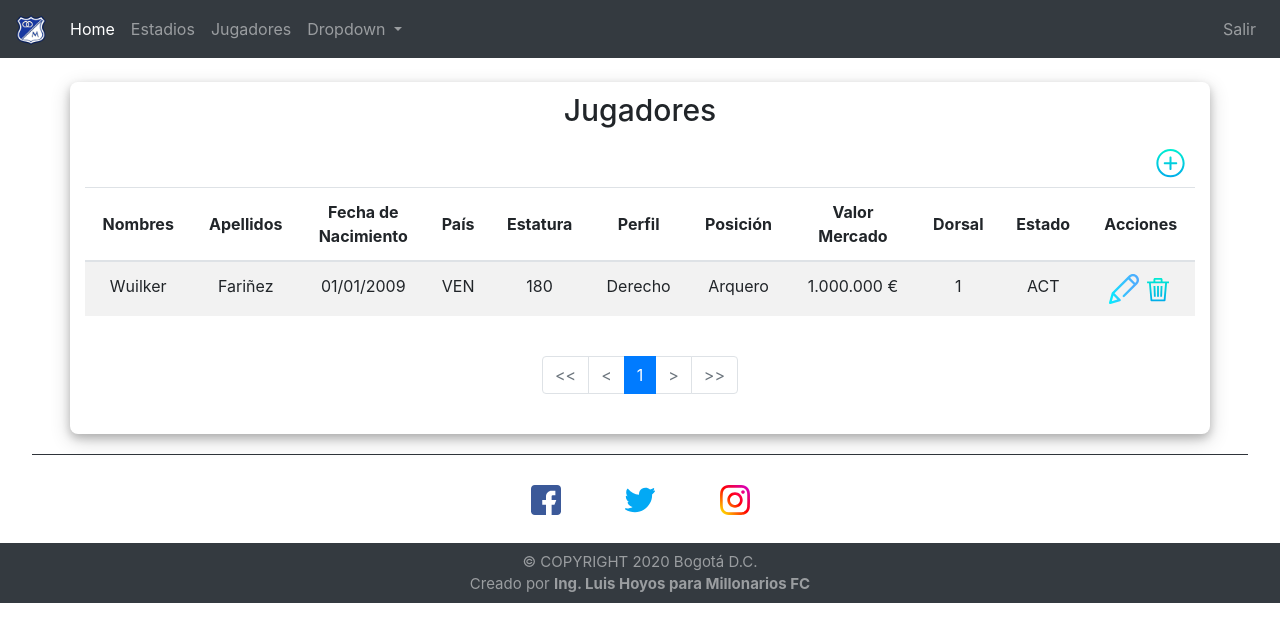
After one commit to luishoyos91/estadisticas, a PHP site: page /jugadores.php in a window 1280 px wide. The commit adds this page. Shown: the top 642 px of the page. Run offline with PHP 8.4, Linux system fonts and the light colour scheme; a user stored in the database is signed in; data comes from the database, SQL or seed files in the repository; both versions use the stored data as it was after the commit.

Commit message:
Creación de Vista para listar jugadores, lógica de actualización y eliminación de jugadores, ajustes al navbar, estilos para centrar títulos de las tablas y actualización BD

```diff
--- a/css/estilos.css
+++ b/css/estilos.css
@@ -8,6 +8,10 @@
     display: table;
     width: 100%;
     margin-right: 0px;
+}
+
+.table thead th{
+    vertical-align: middle;
 }
 
 #boton_guardar{
--- a/home.php
+++ b/home.php
@@ -9,7 +9,7 @@
 <body>
   <?php include "nav.php" ?>
   <section>
-
+    <h2>Bienvenido al Sistema</h2>
   </section>
   <?php include "footer.php" ?>
   <script type="text/javascript" src="js/script.js"></script>
--- /dev/null
+++ b/jugadores.php
@@ -0,0 +1,168 @@
+<!DOCTYPE html>
+<html lang="es">
+
+<head>
+    <meta charset="UTF-8">
+    <meta name="viewport" content="width=device-width, initial-scale=1.0">
+    <title>Jugadores - Estadísticas Millonarios</title>
+    <?php include "scripts.php" ?>
+</head>
+<body>
+<?php
+    include_once("php/conexion.php");
+    include("php/registro.php");
+    include("php/eliminar.php");
+?>
+<?php include "nav.php" ?>
+    <section>
+        <br>
+        <div class="container">
+            <article>
+                <div class="col-md-4">
+                <?php
+                    if(isset($mensaje)){
+                        echo $mensaje;
+                    }
+                ?>
+                </div>
+                <h1>Jugadores</h1>
+                <a href="crear_estadio.php"> <img src="iconos/add.svg" class="icono_registrar" alt="registrar"
+                        title="Registrar Estadio"></a>
+                <br>
+                <br>
+                <table class="table table-hover table-striped table-responsive" id="tablas">
+                    <thead>
+                        <tr>
+                            <!--  <th scope="col">#</th> -->
+                            <th scope="col">Nombres</th>
+                            <th scope="col">Apellidos</th>
+                            <th scope="col">Fecha de <br>Nacimiento</th>
+                            <th scope="col">País</th>
+                            <th scope="col">Estatura</th>
+                            <th scope="col">Perfil</th>
+                            <th scope="col">Posición</th>
+                            <th scope="col">Valor<br>Mercado</th>
+                            <th scope="col">Dorsal</th>
+                            <th scope="col">Estado</th>
+                            <th scope="col">Acciones</th>
+                        </tr>
+                    </thead>
+                    <tbody>
+
+                        <?php
+                            /* Paginador */
+                            $sql_registre = mysqli_query($con,"SELECT COUNT(*) AS total_registros FROM jugadores");
+                            $result_registre = mysqli_fetch_array($sql_registre);
+                            $total_registro = $result_registre['total_registros'];
+
+                            /* Variable para mostrar la cantidad de registros por página */
+                            $por_pagina = 5;
+
+                            if(empty($_GET['pagina']))
+                            {
+                                $pagina = 1;
+                            }else{
+                                $pagina = $_GET['pagina'];
+                            }
+
+                            $desde = ($pagina -1) * $por_pagina;
+                            $total_paginas = ceil($total_registro / $por_pagina);
+
+
+                            $consulta = "SELECT j.id_jugador,j.nombres, j.apellidos, j.fecha_nacimiento,
+                                        j.nacionalidad, j.estatura, j.perfil, j.posicion, j.valor_mercado,j.dorsal,j.estado
+                                        FROM jugadores j
+                                        ORDER BY j.posicion
+                                        LIMIT $desde,$por_pagina";
+                            $ejecutar = mysqli_query($con, $consulta);
+
+                            $i=0;
+
+                            while($fila = mysqli_fetch_array($ejecutar)){
+                                $id = $fila['id_jugador'];
+                                $nombres = $fila['nombres'];
+                                $apellidos = $fila['apellidos'];
+                                $fecha_nacimiento = $fila['fecha_nacimiento'];
+                                $nacionalidad = $fila['nacionalidad'];
+                                $estatura = $fila['estatura'];
+                                $perfil = $fila['perfil'];
+                                $posicion = $fila['posicion'];
+                                $valor_mercado = $fila['valor_mercado'];
+                                $dorsal = $fila['dorsal'];
+                                $estado = $fila['estado'];
+
+                                $i++;
+
+                        ?>
+
+                        <tr>
+                            <!--  <th scope="row"><?php echo $id; ?></th> -->
+                            <td><?php echo $nombres; ?></td>
+                            <td><?php echo $apellidos; ?></td>
+                            <td><?php echo $fecha_nacimiento; ?></td>
+                            <td><?php echo $nacionalidad; ?></td>
+                            <td><?php echo $estatura; ?></td>
+                            <td><?php echo $perfil; ?></td>
+                            <td><?php echo $posicion; ?></td>
+                            <td><?php echo number_format($valor_mercado, 0, ',', '.')." €"; ?></td>
+                            <td><?php echo $dorsal; ?></td>
+                            <td><?php echo $estado; ?></td>
+                            <td><a href="actualizar_jugador.php?editar_jugador=<?php echo $id; ?>"> <img
+                                        src="iconos/162-edit.svg" class="icono_eliminar" alt="icono_eliminar"
+                                        title="Editar"></a>
+                                <a href="jugadores.php?eliminar_jugador=<?php echo $id; ?>"> <img
+                                        src="iconos/delete.svg" class="icono_eliminar" alt="icono_eliminar"
+                                        title="Eliminar"></a>
+                            </td>
+                        </tr>
+
+                        <?php } ?>
+
+                    </tbody>
+                </table>
+                <br>
+                <nav aria-label="Page navigation">
+                <ul class="pagination justify-content-center">
+                    <?php
+                        if($pagina != 1)
+                        {
+                    ?>
+                    <li class="page-item"><a class="page-link" href="?pagina=<?php echo 1;?>"><<</a></li>
+                    <li class="page-item"><a class="page-link" href="?pagina=<?php echo $pagina -1;?>"><</a></li>
+                    <?php
+                        }else{
+                         echo '<li class="page-item disabled"><a class="page-link" href="?pagina=<?php echo 1;?>"><<</a></li>';
+                         echo '<li class="page-item disabled"><a class="page-link" href="?pagina=<?php echo $pagina -1;?>"><</a></li>';
+                        }
+                        for ($i=1; $i <= $total_paginas; $i++ ){
+                            if($i == $pagina){
+                                echo '<li class="page-item active"><a class="page-link" href="#">'.$i.'</a></li>';
+                            }else{
+                                echo '<li class="page-item"><a class="page-link" href="?pagina='.$i.'">'.$i.'</a></li>';
+                            }
+                        }
+                        if($pagina != $total_paginas)
+                        {
+
+                    ?>
+
+                    <li class="page-item"><a class="page-link" href="?pagina=<?php echo $pagina +1;?>">></a></li>
+                    <li class="page-item"><a class="page-link" href="?pagina=<?php echo $total_paginas;?>">>></a></li>
+
+                    <?php }else{
+                        echo'<li class="page-item disabled"><a class="page-link" href="?pagina=<?php echo $pagina +1;?>">></a></li>';
+                        echo '<li class="page-item disabled"><a class="page-link" href="?pagina=<?php echo $total_paginas;?>">>></a></li>';
+                    }
+
+                    ?>
+                </ul>
+                </nav>
+                <br>
+            </article>
+        </div>
+    </section>
+    <?php include "footer.php" ?>
+    <script type="text/javascript" src="js/script.js"></script>
+</body>
+
+</html>
--- a/nav.php
+++ b/nav.php
@@ -1,3 +1,10 @@
+<?php
+    session_start();
+    if(empty($_SESSION['active'])){
+      header('location: index.php');
+    }
+?>
+
 <nav class="navbar navbar-expand-lg navbar-dark bg-dark">
 <a class="navbar-brand" href="#">
     <img src="iconos/millonarios.png" width="30" height="30" alt="Logotipo" loading="lazy">
@@ -10,6 +17,9 @@
       <li class="nav-item">
         <a class="nav-link" href="estadios.php">Estadios</a>
       </li>
+      <li class="nav-item">
+        <a class="nav-link" href="jugadores.php">Jugadores</a>
+      </li>
       <li class="nav-item dropdown">
         <a class="nav-link dropdown-toggle" href="#" id="navbarDropdown" role="button" data-toggle="dropdown" aria-haspopup="true" aria-expanded="false">
           Dropdown
@@ -21,9 +31,13 @@
           <a class="dropdown-item" href="#">Something else here</a>
         </div>
       </li>
-      <li class="nav-item">
-        <a class="nav-link" href="php/salir.php">Salir</a>
-      </li>
     </ul>
+    <div class="form-inline my-2 my-lg-0">
+      <ul class="navbar-nav mr-auto">
+        <li class="nav-item">
+          <a class="nav-link" href="php/salir.php">Salir</a>
+        </li>
+      </ul>
+    </div>
   </div>
 </nav>
--- a/php/eliminar.php
+++ b/php/eliminar.php
@@ -1,7 +1,7 @@
 <?php
     include_once("conexion.php");
 ?>
-
+<!-- Eliminar Estadios -->
 <?php
     if(isset($_GET['eliminar_estadio'])){
         $borrar_id = $_GET['eliminar_estadio'];
@@ -16,3 +16,22 @@
         }
     }
 ?>
+
+<!-- Eliminar Jugadores -->
+
+<?php
+    if(isset($_GET['eliminar_jugador'])){
+        $borrar_id_jugador = $_GET['eliminar_jugador'];
+
+        $borrar_jugador = "DELETE FROM jugadores WHERE id_jugador = $borrar_id_jugador";
+
+        $ejecutar = mysqli_query($con,$borrar_jugador);
+
+        if($ejecutar){
+            echo "<script>alert('Datos Eliminados!')</script>";
+            echo "<script>window.open('jugadores.php','_self')</script>";
+        }else{
+            echo "<script>alert('No se Eliminó el registro!')</script>";
+        }
+    }
+?>
```
Also changed, not shown: bd/estadisticas.sql (+6 -5 lines), php/actualizar.php (+23 -1 lines).
